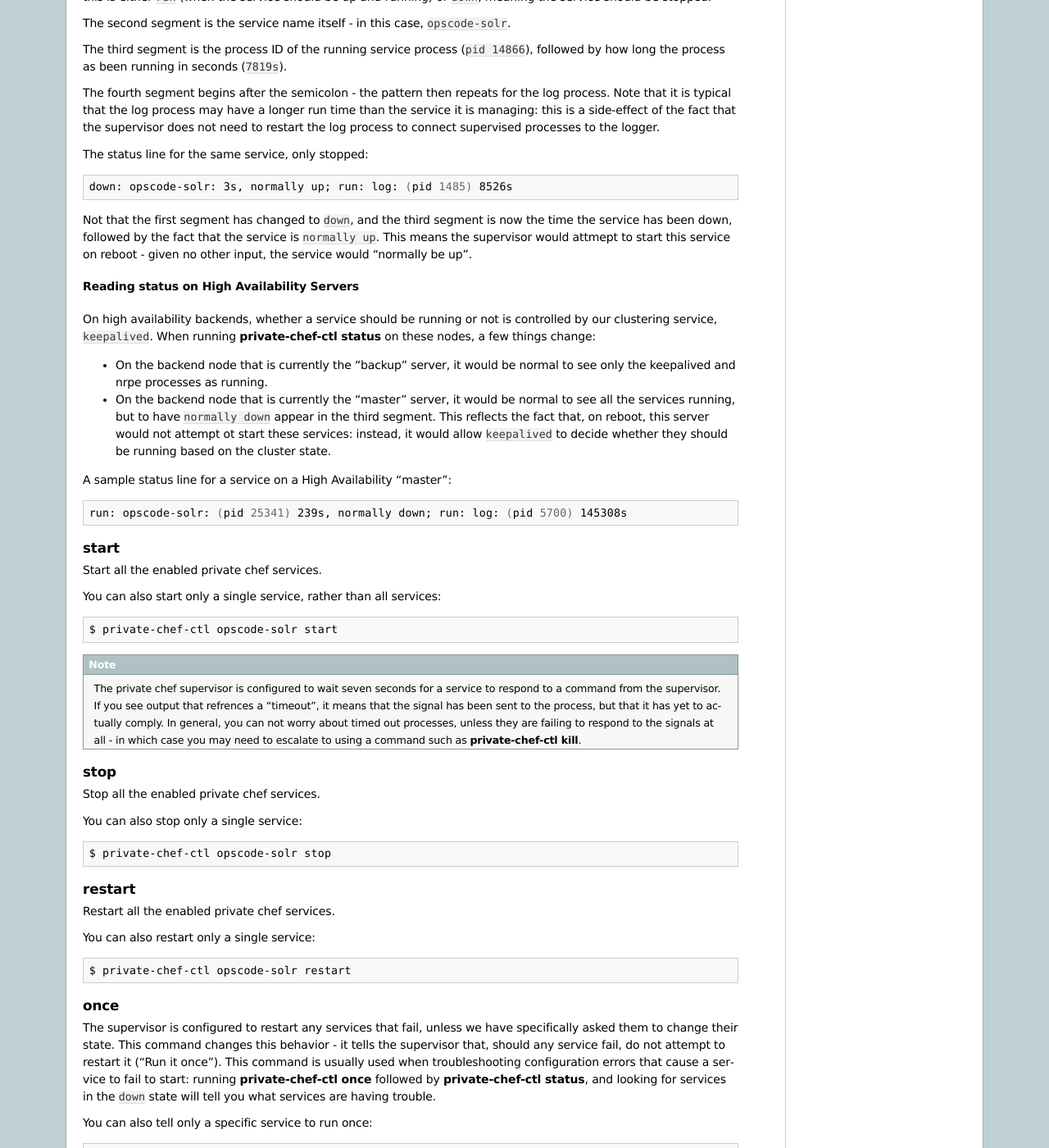
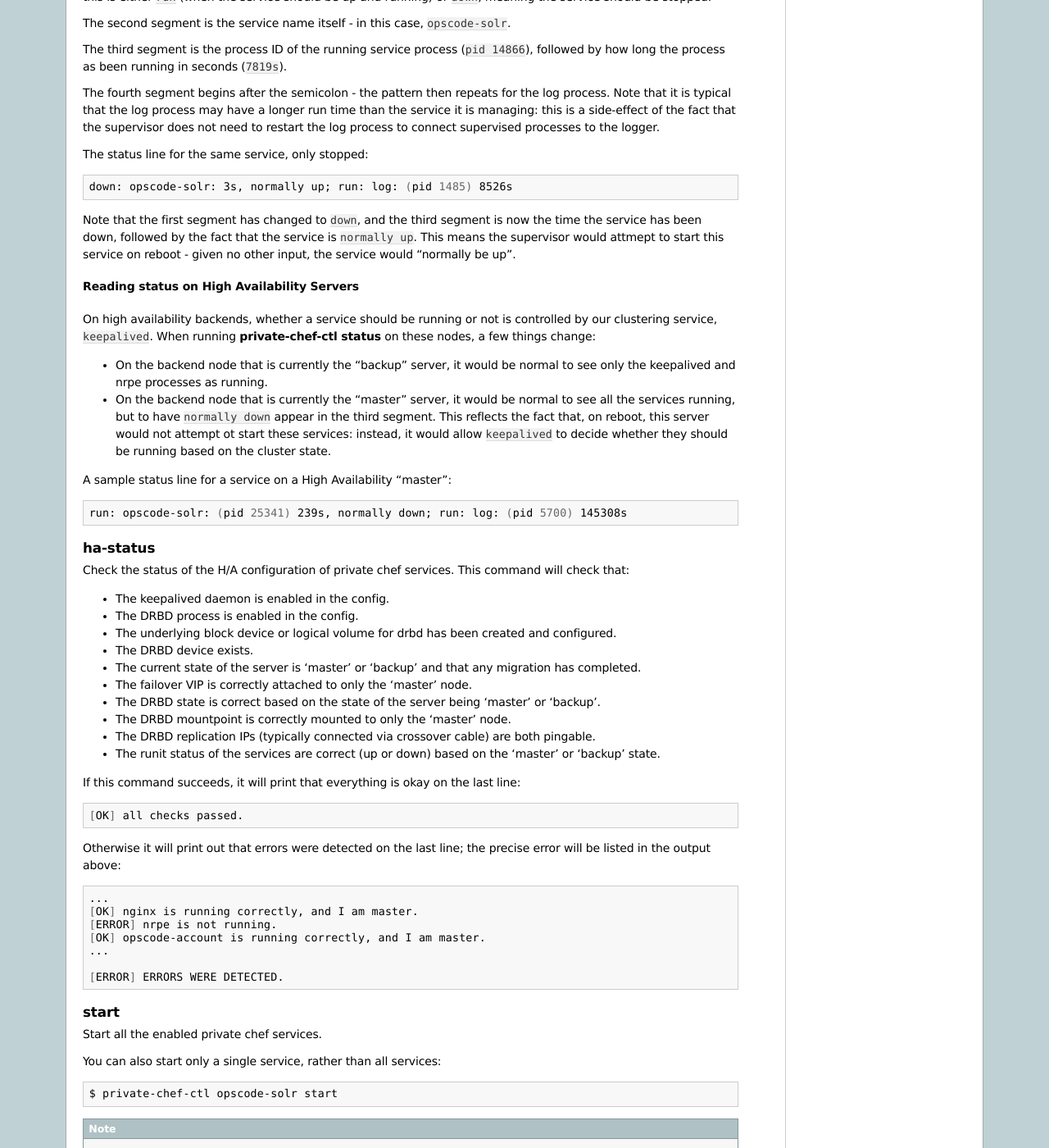
Before and after one commit to chef-boneyard/private-chef-administration, a Sphinx documentation site: the page built from source/administration/private_chef_ctl.rst, in a window 1280 px wide and 1400 px high, scrolled down 1468 px. Shown: the whole window at 82% size. Built offline with Sphinx 7.4.7, drawn with Linux system fonts in a browser that asks for light colours.

Commit message:
add some starter docs on private-chef-ctl ha-status

```diff
--- a/source/administration/private_chef_ctl.rst
+++ b/source/administration/private_chef_ctl.rst
@@ -148,7 +148,7 @@
 
   down: opscode-solr: 3s, normally up; run: log: (pid 1485) 8526s
 
-Not that the first segment has changed to ``down``, and the third segment is
+Note that the first segment has changed to ``down``, and the third segment is
 now the time the service has been down, followed by the fact that the service
 is ``normally up``. This means the supervisor would attmept to start this
 service on reboot - given no other input, the service would "normally be up".
@@ -168,6 +168,45 @@
 .. code-block:: bash
 
   run: opscode-solr: (pid 25341) 239s, normally down; run: log: (pid 5700) 145308s
+
+.. index::
+  pair: private-chef-ctl; ha-status
+
+ha-status
+~~~~~~~~~
+
+Check the status of the H/A configuration of private chef services.  This
+command will check that:
+
+- The keepalived daemon is enabled in the config.
+- The DRBD process is enabled in the config.
+- The underlying block device or logical volume for drbd has been created and configured.
+- The DRBD device exists.
+- The current state of the server is 'master' or 'backup' and that any migration has completed.
+- The failover VIP is correctly attached to only the 'master' node.
+- The DRBD state is correct based on the state of the server being 'master' or 'backup'.
+- The DRBD mountpoint is correctly mounted to only the 'master' node.
+- The DRBD replication IPs (typically connected via crossover cable) are both pingable.
+- The runit status of the services are correct (up or down) based on the 'master' or 'backup' state.
+
+If this command succeeds, it will print that everything is okay on the last line:
+
+.. code-block:: bash
+
+  [OK] all checks passed.
+
+Otherwise it will print out that errors were detected on the last line; the precise error will be listed in the output above:
+
+.. code-block:: bash
+
+  ...
+  [OK] nginx is running correctly, and I am master.
+  [ERROR] nrpe is not running.
+  [OK] opscode-account is running correctly, and I am master.
+  ...
+
+  [ERROR] ERRORS WERE DETECTED.
+
 
 .. index::
   pair: private-chef-ctl; start
```
